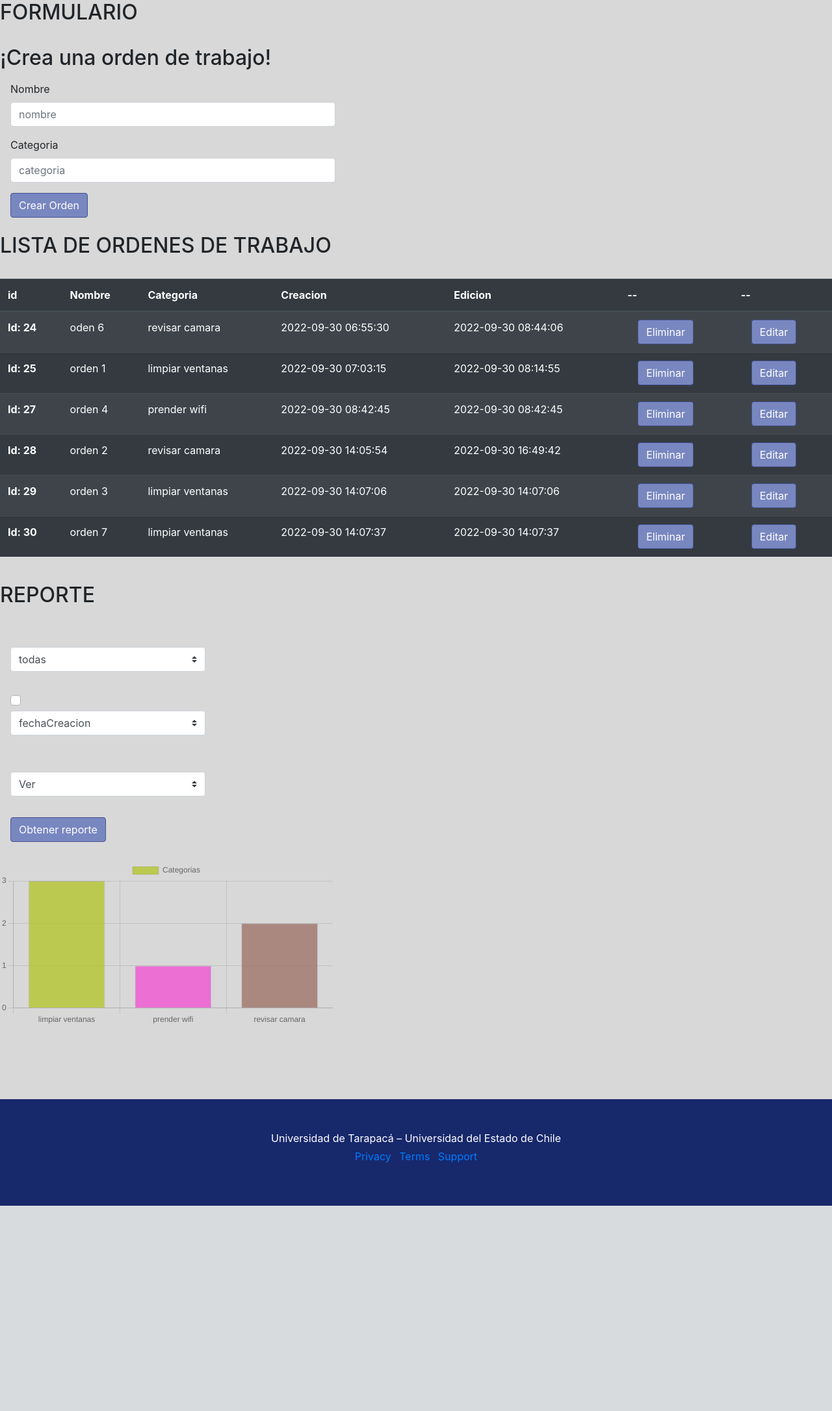
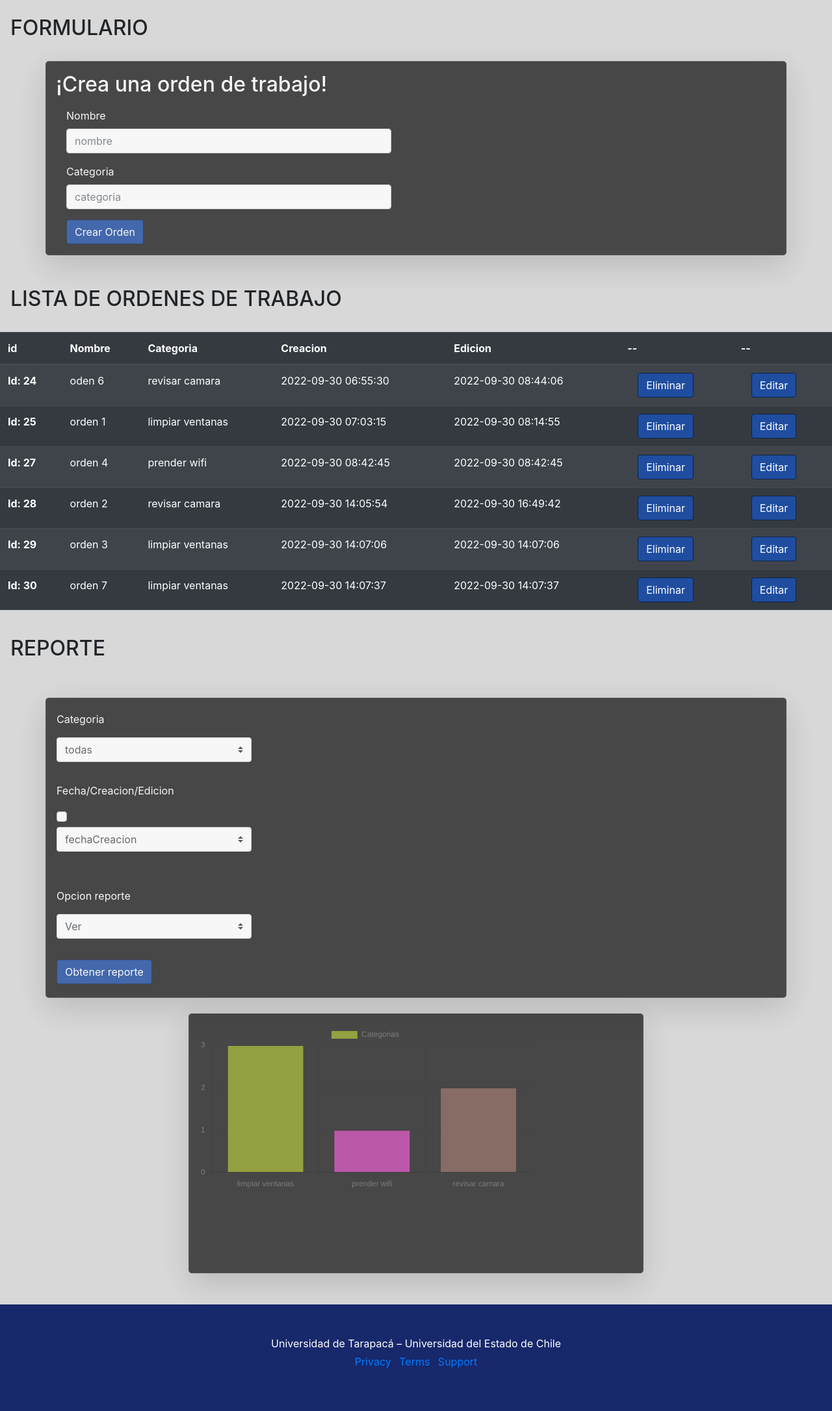
Before and after one commit to olverarce01/administracionOrdenes, a PHP site: page / in a window 1280 px wide. Shown: the part 106-2278 px from the top of the page at 65% size. Before the commit the page ends 1962 px from the top, so only its background shows below. Run offline with PHP 8.4, Linux system fonts and the light colour scheme; data comes from the database, SQL or seed files in the repository.

Commit message:
agregación de contenedores
-estilo de contenedores

```diff
--- a/css/estilos.css
+++ b/css/estilos.css
@@ -8,21 +8,26 @@
 
 /* line 40, ../scss/estilos.scss */
 .btn-primary {
-  background-color: #7987c0 !important;
-  border-color: #435290 !important; }
+  background-color: #1F4DA0 !important;
+  border-color: #0e244b !important; }
 
-/* line 45, ../scss/estilos.scss */
+/* line 44, ../scss/estilos.scss */
+.btn-primary:hover {
+  background-color: #E59252 !important;
+  border-color: #0e244b !important; }
+
+/* line 49, ../scss/estilos.scss */
 .btn-outline-success {
   color: #DD8039 !important;
   border-color: #DD8039 !important; }
 
-/* line 50, ../scss/estilos.scss */
+/* line 54, ../scss/estilos.scss */
 .btn-outline-success:hover {
   color: white !important;
   background-color: #DD8039 !important;
   border-color: #DD8039 !important; }
 
-/* line 56, ../scss/estilos.scss */
+/* line 60, ../scss/estilos.scss */
 .nav-link:hover {
   background-color: #7987c0;
   border-bottom: 4px;
@@ -31,50 +36,55 @@
   color: #2e29b3 !important;
   font-weight: bold; }
 
-/* line 65, ../scss/estilos.scss */
+/* line 69, ../scss/estilos.scss */
 .nav-item {
   width: -webkit-max-content;
   width: -moz-max-content;
   width: max-content; }
 
-/* line 69, ../scss/estilos.scss */
+/* line 73, ../scss/estilos.scss */
 .card-title {
   font-size: xx-large;
   text-align: center;
   border-bottom: 4px solid #2e29b3; }
 
-/* line 75, ../scss/estilos.scss */
+/* line 79, ../scss/estilos.scss */
 .card-body {
   border-top: dotted 6px #243238; }
 
-/* line 79, ../scss/estilos.scss */
+/* line 83, ../scss/estilos.scss */
 .card-body:hover {
   background: #eafdfd;
   opacity: 0.8; }
 
-/* line 84, ../scss/estilos.scss */
+/* line 88, ../scss/estilos.scss */
 .card-text {
   text-align: justify;
   font-size: medium; }
 
-/* line 93, ../scss/estilos.scss */
+/* line 97, ../scss/estilos.scss */
 .juego {
   background-color: #7987c0; }
 
-/* line 97, ../scss/estilos.scss */
+/* line 100, ../scss/estilos.scss */
 body {
   background-color: #D8D8D8; }
 
-/* line 100, ../scss/estilos.scss */
+/* line 103, ../scss/estilos.scss */
 .nav-color {
   background-color: #17286B !important; }
 
-/* line 103, ../scss/estilos.scss */
+/* line 106, ../scss/estilos.scss */
 .color-footer {
   background-color: #17286B !important; }
 
-/* line 106, ../scss/estilos.scss */
+/* line 109, ../scss/estilos.scss */
 .color-texto {
   color: white; }
 
+/* line 113, ../scss/estilos.scss */
+.color-orden {
+  background-color: #232323 !important;
+  opacity: 0.8 !important; }
+
 /*# sourceMappingURL=estilos.css.map */
--- a/index.php
+++ b/index.php
@@ -98,14 +98,14 @@
 <!-- contenido principal de la pagina -->
 <main>
 
-    <h2>FORMULARIO</h2>
+    <h2 class="pl-3 pt-4">FORMULARIO</h2>
     <?php if(!isset($_GET['editar'])) : ?>
     <br>
-    <h2>¡Crea una orden de trabajo!</h2>
+    <!--<h2>¡Crea una orden de trabajo!</h2>-->
     <?php else : ?>
 
     <?php
-        echo "<p>Editando orden de trabajo: ".$id."</p>";
+        //echo "<h2>Editando orden de trabajo: ".$id."</h2>";
     ?>
     <?php endif; ?>
     <form action="./" method="post">
@@ -121,30 +121,37 @@
         <!--Formulario con boostrap-->
 
         <form class="form-inline">
+          <div class="color-orden container py-3 shadow-lg border border-dark rounded-lg">
+            <h2 class="color-texto">¡Crea una orden de trabajo!</h2>
+
             <div class="form-group">
               <input type="hidden" name="accion" value="crearOrden">
             </div>
             <div class="form-group">
-            <label for="inputPassword6" class="pl-3">Nombre</label>
+              <label for="inputPassword6" class="pl-3 color-texto">Nombre</label>
               <input type="text" id="inputPassword6" class="form-control mx-sm-3" style="width: 500px;" aria-describedby="passwordHelpInline" name="nombre" placeholder="nombre">
             </div>
             <div class="form-group">
-            <label for="inputPassword6" class="pl-3">Categoria</label>
+              <label for="inputPassword6" class="pl-3 color-texto">Categoria</label>
               <input type="text" id="inputPassword6" class="form-control mx-sm-3" style="width: 500px;" aria-describedby="passwordHelpInline" name="categoria" placeholder="categoria">
             </div>
             <button type="submit" class="btn btn-primary ml-3" value="Crear Orden">Crear Orden</button>
+          </div>
         </form>
 
+        <br>
 
         <?php else : ?>
 
         <!--<input type="hidden" name="accion" value="editarOrden">-->
-
+        <form class="form-inline">
+          <div class="color-orden container py-3 shadow-lg border border-dark rounded-lg">
             <div class="form-group">
                 <input type="hidden" name="accion" value="editarOrden">
             </div>
 
             <?php
+                echo "<h2 class='color-texto'>Editando orden de trabajo: ".$id."</h2>";
                 /*echo '<input type="hidden" name="id" value="'.$id.'">';
                 echo '<input type="text" name="nombre" placeholder="nombre" value="'.$nombre.'">';
                 echo '<input type="text" name="categoria" placeholder="categoria" value="'.$categoria.'">';*/
@@ -170,14 +177,17 @@
             <a href="index.php">
               <button type="button" class="btn btn-primary ml-3">Anular edicion</button>
             </a>
+          </div>
+        </form>
 
         <?php endif; ?>
 
     </form>
     <br>
-    <h2>LISTA DE ORDENES DE TRABAJO</h2>
+    <h2 class="pl-3">LISTA DE ORDENES DE TRABAJO</h2>
     <br>
-    <table class="table table-striped table-dark">
+    <table class="table table-striped table-dark ">
+
       <thead>
         <tr>
           <th scope="col">id</th>
@@ -219,9 +229,10 @@
     ?>
 
       </tbody>
+      </div>
     </table>
     <br>
-    <h2>REPORTE</h2>
+    <h2 class="pl-3">REPORTE</h2>
     <br>
 
     <!--
@@ -281,8 +292,9 @@
 
     <br>
     <form action="./recursos/reporte.php" method="POST">
-      <div class="pl-3">
+      <div class="pl-3 color-orden container py-3 shadow-lg border border-dark rounded-lg">
         <div class="my-1">
+          <p class="color-texto">Categoria</p>
           <label class="sr-only" for="inlineFormCustomSelect">Categoria:</label>
           <select class="custom-select " style="width: 300px;" name="categoriaFiltro" id="categoriaFiltro">
             <option selected="selected" value="todas">todas</option>
@@ -291,19 +303,15 @@
             <option value="prender wifi">prender wifi</option>
           </select>
         </div>
-
         <br>
-
-
-
         <div class="my-1">
+          <p class="color-texto">Fecha/Creacion/Edicion</p>
           <div class="custom-control custom-checkbox mr-sm-2">
             <input type='hidden' value='' name='porFecha'>
             <input type="checkbox" class="custom-control-input" id="porFecha" name="porFecha" value="Activado">
             <label class="custom-control-label" for="porFecha"></label>
           </div>
         </div>
-
 
         <div class="my-1">
           <label class="sr-only" for="inlineFormCustomSelect">Categoria:</label>
@@ -312,7 +320,6 @@
             <option value="fechaEdicion">fechaEdicion</option>
           </select>
         </div>
-
         <br>
         <label for="" id="rangoFecha">
               Desde <input type="date" name="dateInicio" id="dateInicio"> <input type="time" name="timeInicio" id="timeInicio">
@@ -320,15 +327,14 @@
               Hasta <input type="date" name="dateFin" id="dateFin"> <input type="time" name="timeFin" id="timeFin">
         </label>
         <br>
-
         <div class="my-1">
+          <p class="color-texto">Opcion reporte</p>
           <label class="sr-only" for="">Opcion reporte:</label>
           <select class="custom-select " style="width: 300px;" name="reporte" id="reporte">
             <option selected="selected" value="ver">Ver</option>
             <option value="descargar">Descargar</option>
           </select>
         </div>
-
 
         <br>
 
@@ -338,14 +344,13 @@
 
       </div>
     </form>
+
     <br>
 
+    <div style="height:400px; width:700px" class="color-orden container py-3 shadow-lg border border-dark rounded-lg">
       <div id="chart-container" style="height:20vh; width:40vw;" >
         <canvas id="graphCanvas"></canvas>
       </div>
-
-    <!-- Espacio para que el grafico no se sobrepase de su limite -->
-    <div style="height:20vh; width:40vw;">
     </div>
 
    <?php
--- a/scss/estilos.scss
+++ b/scss/estilos.scss
@@ -38,8 +38,12 @@ $--e-global-color-2f2826d: #1F4DA0;
 }
 
 .btn-primary {
-	background-color:$secundario !important;
-	border-color: darken($secundario,20%) !important;
+	background-color:$--e-global-color-2f2826d !important;
+	border-color: darken($--e-global-color-2f2826d,20%) !important;
+}
+.btn-primary:hover {
+    background-color:$--e-global-color-accent !important;
+	border-color: darken($--e-global-color-2f2826d,20%) !important;
 }
 
 .btn-outline-success{
@@ -93,7 +97,6 @@ $--e-global-color-2f2826d: #1F4DA0;
 .juego{
     background-color: $secundario;
 }
-
 body{
     background-color: $--e-global-color-4f5bceb6;
 }
@@ -106,3 +109,8 @@ body{
 .color-texto{
     color: $texto;
 }
+
+.color-orden{
+    background-color: $--e-global-color-primary !important;
+    opacity: 0.8 !important;
+}
```
Also changed, not shown: 1 other file. Lines whose indentation alone changed are shown as unchanged.
